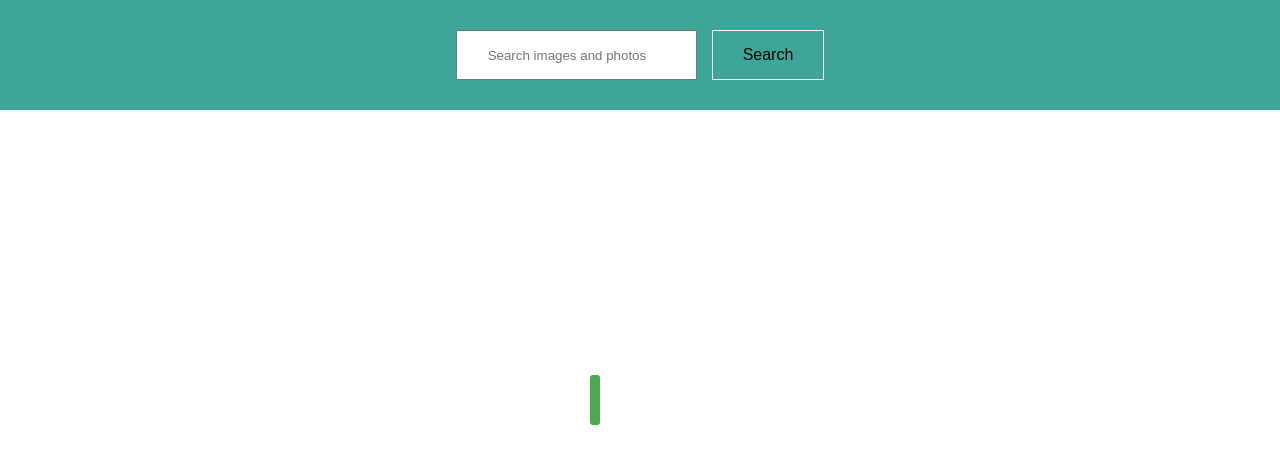
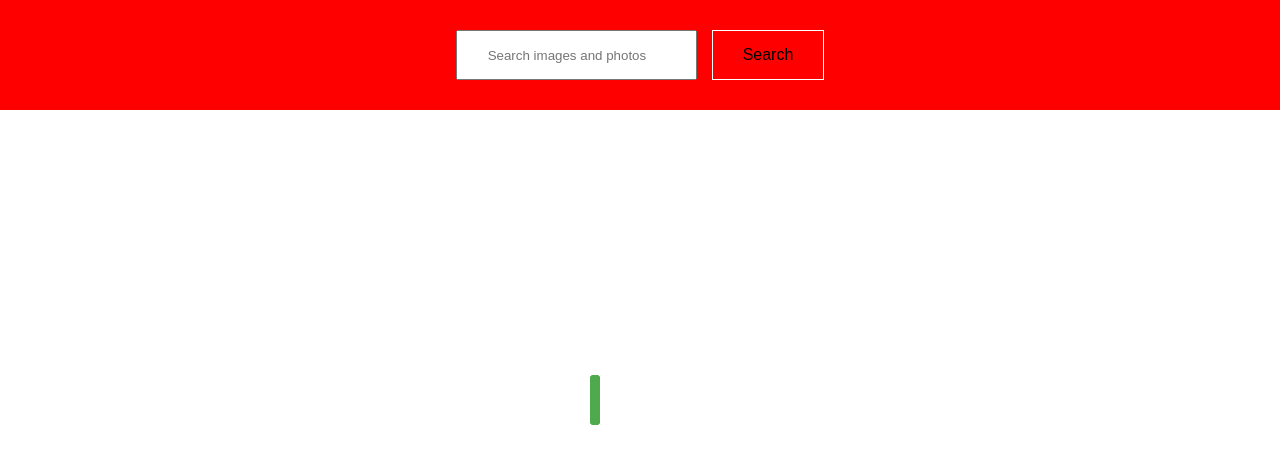
Before and after one commit to AnKulai/goit-react-hw-04-images, a React (Create React App) app: page / in a window 1280 px wide. Shown: the top 464 px of the page. Built offline with nearby package versions, Linux system fonts and the light colour scheme; no server answers.

Commit message:
Update Searchbar.styled.js

```diff
--- a/src/components/Searchbar/Searchbar.styled.js
+++ b/src/components/Searchbar/Searchbar.styled.js
@@ -1,11 +1,12 @@
 import styled from 'styled-components';
 
-const randomColor = () =>
-  `#${Math.floor(Math.random() * 16777215).toString(16)}`;
+// const randomColor = () =>
+//   `#${Math.floor(Math.random() * 16777215).toString(16)}`;
 
 export const CustomHeader = styled.div`
   width: 100%;
-  background-color: ${randomColor()};
+  /* background-color: }; */
+  background-color: red;
   display: flex;
   align-items: center;
   justify-content: center;
```
